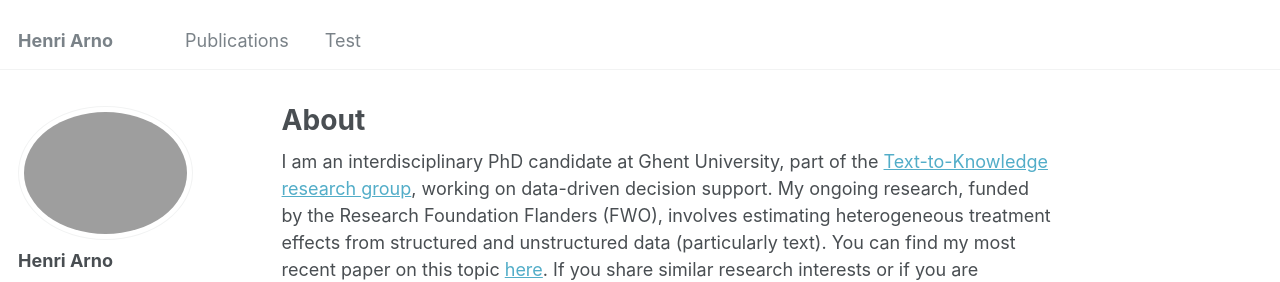
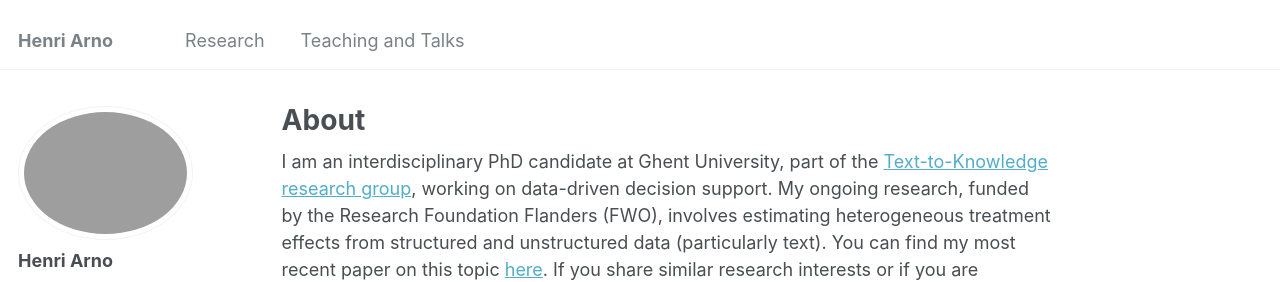
Before and after one commit to HenriArno/HenriArno.github.io, a Jekyll site: the page built from _pages/about.md, in a window 1280 px wide. Shown: the top 282 px of the page. Built offline with Jekyll 4.4.1, drawn with Linux system fonts in a browser that asks for light colours; some web fonts are replaced.

Commit message:
Update navigation.yml

```diff
--- a/_data/navigation.yml
+++ b/_data/navigation.yml
@@ -5,8 +5,8 @@
 # prevent it from being included in the site.
 
 main:
-  - title: "Publications"
-    url: /publications/
+  - title: "Research"
+    url: /research/
 
-  - title: "Test"
-    url: /non-menu-page/
+  - title: "Teaching and Talks"
+    url: /teachingandtalks/
```
